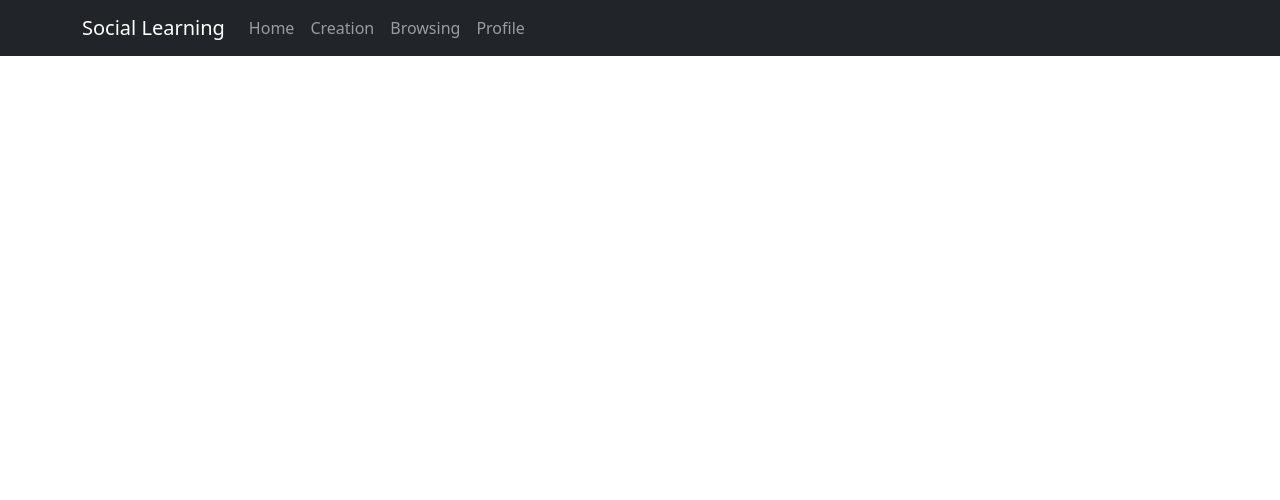
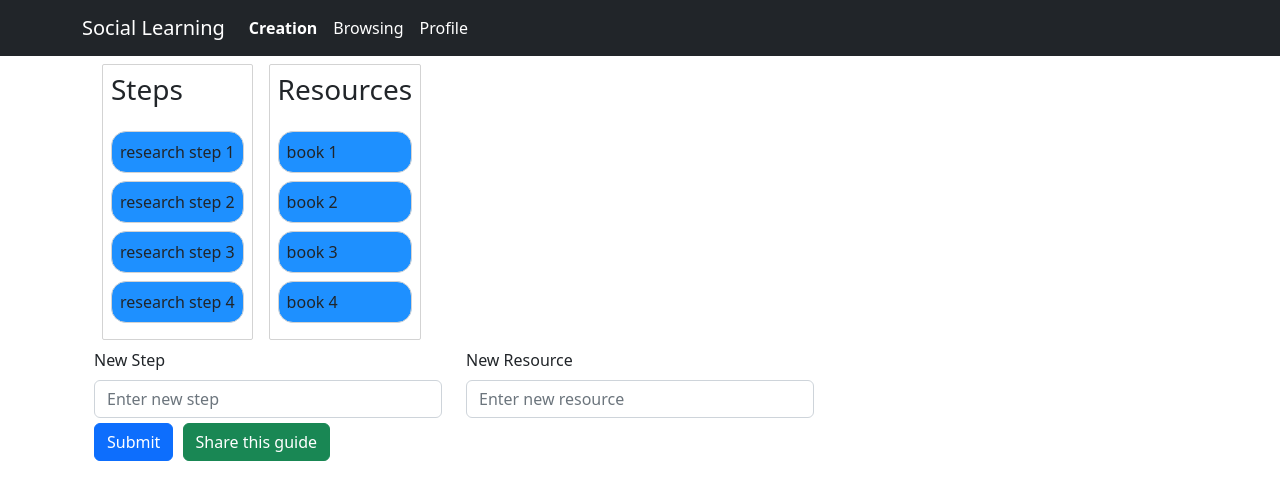
Before and after one commit to yzhong1985/social-learning, a React (Create React App) app: page /home in a window 1280 px wide. Shown: the top 500 px of the page. Built offline with nearby package versions, Linux system fonts and the light colour scheme.

Commit message:
refactored the TopNavBar component

```diff
--- a/package.json
+++ b/package.json
@@ -3,7 +3,6 @@
   "version": "0.1.0",
   "private": true,
   "dependencies": {
-    "@atlaskit/css-reset": "^6.3.13",
     "@emotion/react": "^11.10.4",
     "@emotion/styled": "^11.10.4",
     "@material-ui/core": "^4.12.4",
--- a/src/App.css
+++ b/src/App.css
@@ -1,28 +1,27 @@
-.App-nav {
-    width: 50%;
-    display: flex;
-    margin: 1rem auto;
-    justify-content: space-around;
+.me-auto a {
+  display: block;
+  padding: var(--bs-nav-link-padding-y) var(--bs-nav-link-padding-x);
+  font-size: var(--bs-nav-link-font-size);
+  font-weight: var(--bs-nav-link-font-weight);
+  color: var(--bs-nav-link-color);
+  text-decoration: none;
+  transition: color .15s ease-in-out,background-color .15s ease-in-out,border-color .15s ease-in-out;
+  padding-right: var(--bs-navbar-nav-link-padding-x);
+  padding-left: var(--bs-navbar-nav-link-padding-x);
 }
-
-  .active-link {
-    color: pink;
-    border-bottom: 1px solid white;
+.navbar-nav a {
+  color: #fff;
+  text-decoration: none;
 }
-
-  a {
-    font-size: 2rem;
-    text-decoration: none;
-    color: rgb(38, 36, 36);
-    transition: all 0.4s ease-out;
+.navbar-nav li {
+  margin-top: 0;
 }
-
-  .App-nav a:hover {
-    /* border-bottom: 1px solid rgba(248, 187, 208, 1); */
-    color: rgba(248, 187, 208, 1);
-    cursor: pointer;
+.navbar-nav li.active {
+  font-weight: bold;
 }
-
+.navbar-nav li:hover {
+  font-weight: bold;
+}
 .row-buttons button {
   margin: 5px 5px 0 0;
 }
--- a/src/App.js
+++ b/src/App.js
@@ -6,11 +6,9 @@ import { Route, Routes, NavLink } from "react-router-dom";
 import "./App.css";
 import SquareDetails from "./SquareDetails"
 
+import TopNavBar from "./components/TopNavBar"
+
 import 'bootstrap/dist/css/bootstrap.min.css';
-
-import Container from 'react-bootstrap/Container';
-import Nav from 'react-bootstrap/Nav';
-import Navbar from 'react-bootstrap/Navbar';
 
 class App extends Component {
   constructor(props) {
@@ -217,41 +215,30 @@ class App extends Component {
     };
 
     return (
-
-      <div className='App'>
-        <Navbar bg="dark" variant="dark" expand="lg">
-        <Container>
-          <Navbar.Brand href="#home">Social Learning</Navbar.Brand>
-          <Navbar.Toggle aria-controls="basic-navbar-nav" />
-          <Navbar.Collapse id="basic-navbar-nav">
-            <Nav className="me-auto">
-              <Nav.Link href='/'>Home</Nav.Link>
-              <Nav.Link href='/'>Creation</Nav.Link>
-              <Nav.Link href='/browsing'>Browsing</Nav.Link>
-              <Nav.Link href='/profile'>Profile</Nav.Link>
-            </Nav>
-          </Navbar.Collapse>
-
-        </Container>
-        </Navbar>
-
+      <>
+        <TopNavBar></TopNavBar>
+        <div className="container">
           <Routes>
-        <Route exact path='/' element={<Panel add_to_browse={this.add_to_browse} onDragEnd={this.onDragEnd} inputChangeHandler={this.inputChangeHandler}
+            <Route exact path="/home" element={
+                <Panel
+                  add_to_browse={this.add_to_browse}
+                  onDragEnd={this.onDragEnd}
+                  inputChangeHandler={this.inputChangeHandler}
                   submitHandler={this.submitHandler}
                   tasks={this.state.tasks}
                   columns={this.state.columns}
                   columnOrder={this.state.columnOrder}
                   new_step={this.state.new_step}
-            new_resource={this.state.new_resource} />} />
-        <Route exact path='/browsing' element={<Browsingpage data_state={this.state}/>} />
-        <Route exact path='/profile' element={<Profile/>} />
-        <Route exact path='/browsing/:squareid' element={<SquareDetails square_details={this.state.squares_info}/>} />
-
+                  new_resource={this.state.new_resource}
+                />
+              }/>
+            <Route exact path="/browsing" element={<Browsingpage data_state={this.state} />} />
+            <Route exact path="/profile" element={<Profile />} />
+            <Route exact path="/browsing/:squareid"
+            element={<SquareDetails square_details={this.state.squares_info} />}/>
           </Routes>
-
         </div>
-
-
+      </>
     );
   }
 }
--- a/src/Panel.jsx
+++ b/src/Panel.jsx
@@ -1,12 +1,8 @@
 import React from 'react';
-import '@atlaskit/css-reset';
 
 import Column from './Column';
 
 import { DragDropContext } from 'react-beautiful-dnd';
-import styled from 'styled-components';
-
-import Browsingpage from './Browsingpage';
 
 import Button from 'react-bootstrap/Button';
 import Form from 'react-bootstrap/Form';
--- /dev/null
+++ b/src/components/TopNavBar.jsx
@@ -0,0 +1,35 @@
+import Container from "react-bootstrap/Container"
+import { Link, useMatch, useResolvedPath } from "react-router-dom"
+import Nav from "react-bootstrap/Nav";
+import Navbar from "react-bootstrap/Navbar";
+
+export default function TopNavBar() {
+  return (
+    <Navbar bg="dark" variant="dark" expand="lg">
+          <Container>
+            <Navbar.Brand to="/home">Social Learning</Navbar.Brand>
+            <Navbar.Toggle aria-controls="basic-navbar-nav" />
+            <Navbar.Collapse id="basic-navbar-nav">
+              <Nav className="me-auto">
+                  <NavBarLink to="/home">Creation</NavBarLink>
+                  <NavBarLink to="/browsing">Browsing</NavBarLink>
+                  <NavBarLink to="/profile">Profile</NavBarLink>
+              </Nav>
+            </Navbar.Collapse>
+          </Container>
+        </Navbar>
+  )
+}
+
+function NavBarLink({ to, children, ...props}) {
+    const resovePath = useResolvedPath(to)
+    const isActive = useMatch({ path:resovePath.pathname, end: true })
+
+    return (
+        <li className={isActive ? "active" : ""}>
+            <Link to={to} {...props}>
+                {children}
+            </Link>
+        </li>
+    )
+}
```
Also changed, not shown: src/index.js (+5 -10 lines). Lines whose indentation alone changed are shown as unchanged.
